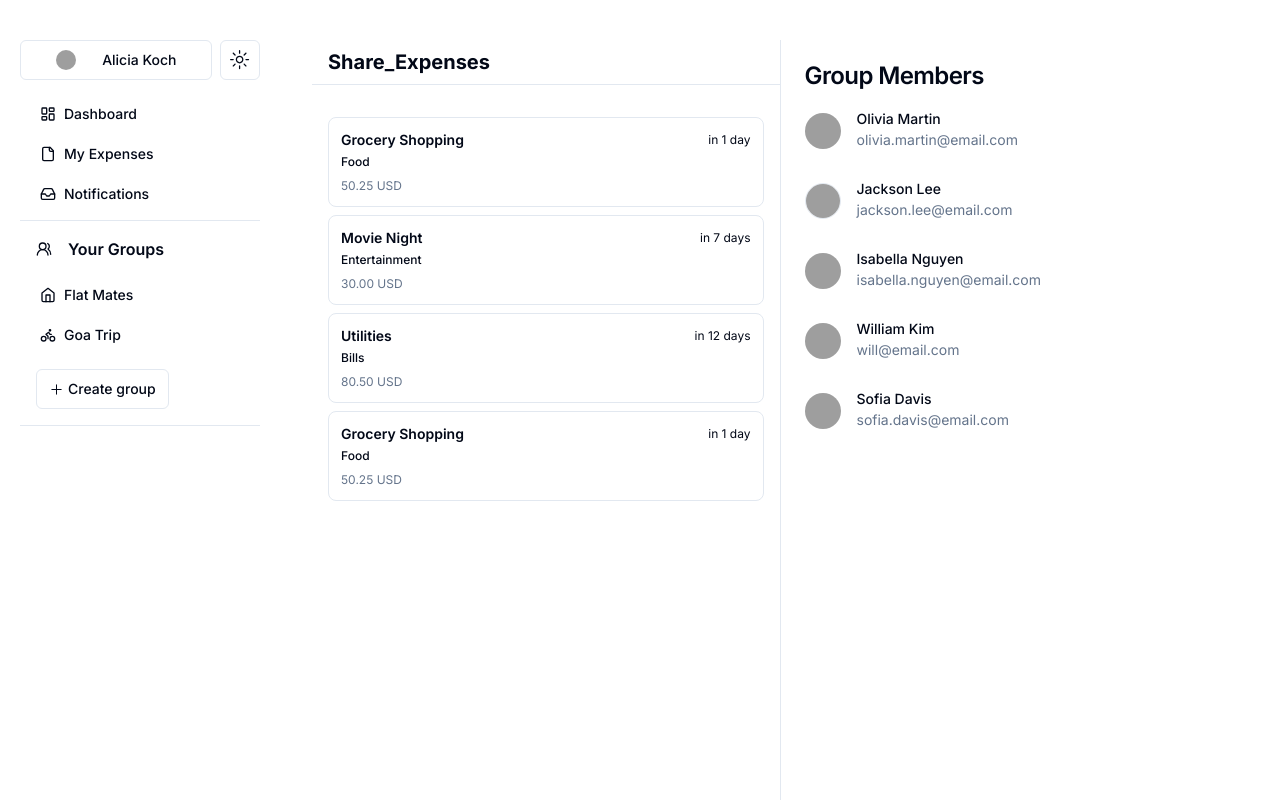
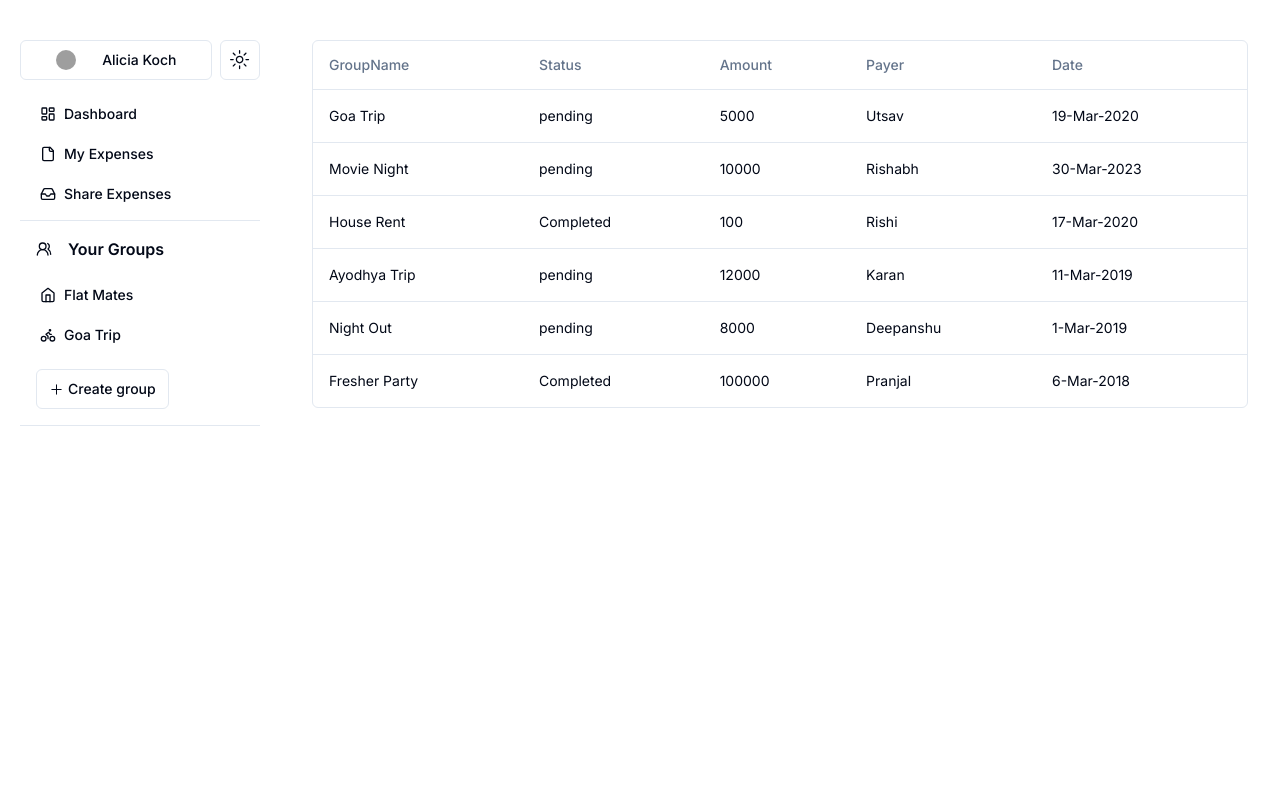
Before and after one commit to utsav82/paye, a Next.js app: page /dashboard/Share_Expenses in a window 1280 px wide. Shown: the top 800 px of the page. Built offline with nearby package versions, Linux system fonts and the light colour scheme; grey boxes are pictures that could not be loaded.

Commit message:
share_expense

```diff
--- /dev/null
+++ b/app/dashboard/Share_Expenses/page.jsx
@@ -0,0 +1,84 @@
+import React from "react";
+import DataTable from "@/components/ui/tabledata";
+
+const data = [
+  {
+    id: "728ed52f",
+    amount: 5000,
+    status: "pending",
+    groupName: "Goa Trip",
+    payer: "Utsav",
+    date: "19-Mar-2020",
+  },
+  {
+    id: "728ed52g",
+    amount: 10000,
+    status: "pending",
+    groupName: "Movie Night",
+    payer: "Rishabh",
+    date: "30-Mar-2023",
+  },
+  {
+    id: "728ed52h",
+    amount: 100,
+    status: "Completed",
+    groupName: "House Rent",
+    payer: "Rishi",
+    date: "17-Mar-2020",
+  },
+  {
+    id: "728ed52i",
+    amount: 12000,
+    status: "pending",
+    groupName: "Ayodhya Trip",
+    payer: "Karan",
+    date: "11-Mar-2019",
+  },
+  {
+    id: "728ed52j",
+    amount: 8000,
+    status: "pending",
+    groupName: "Night Out",
+    payer: "Deepanshu",
+    date: "1-Mar-2019",
+  },
+  {
+    id: "728ed52k",
+    amount: 100000,
+    status: "Completed",
+    groupName: "Fresher Party",
+    payer: "Pranjal",
+    date: "6-Mar-2018",
+  },
+];
+const columns = [
+  {
+    accessorKey: "groupName",
+    header: "GroupName",
+  },
+  {
+    accessorKey: "status",
+    header: "Status",
+  },
+  {
+    accessorKey: "amount",
+    header: "Amount",
+  },
+  {
+    accessorKey: "payer",
+    header: "Payer",
+  },
+  {
+    accessorKey: "date",
+    header: "Date",
+  },
+];
+const page = () => {
+  return (
+    <div className="container mx-auto py-10">
+      <DataTable columns={columns} data={data} />
+    </div>
+  );
+};
+
+export default page;
--- a/app/dashboard/expenses/page.jsx
+++ b/app/dashboard/expenses/page.jsx
@@ -1,64 +1,11 @@
-import React from "react";
-import DataTable from "@/components/ui/tabledata";
+import React from 'react'
 
-const data = [
-  {
-    id: "728ed52f",
-    amount: 5000,
-    status: "pending",
-    groupName: "Goa Trip",
-  },
-  {
-    id: "728ed52g",
-    amount: 10000,
-    status: "pending",
-    groupName: "Movie Night",
-  },
-  {
-    id: "728ed52h",
-    amount: 100,
-    status: "Completed",
-    groupName: "House Rent",
-  },
-  {
-    id: "728ed52i",
-    amount: 12000,
-    status: "pending",
-    groupName: "Ayodhya Trip",
-  },
-  {
-    id: "728ed52j",
-    amount: 8000,
-    status: "pending",
-    groupName: "Night Out",
-  },
-  {
-    id: "728ed52k",
-    amount: 100000,
-    status: "Completed",
-    groupName: "Fresher Party",
-  },
-];
-const columns = [
-  {
-    accessorKey: "groupName",
-    header: "GroupName",
-  },
-  {
-    accessorKey: "status",
-    header: "Status",
-  },
-  {
-    accessorKey: "amount",
-    header: "Amount",
-  },
-];
-const page = () => {
+function page() {
   return (
-    <div className="container mx-auto py-10">
-      <DataTable columns={columns} data={data} />
+    <div>
+      Expenses Page
     </div>
-  );
-};
+  )
+}
 
-export default page;
+export default page
--- a/app/dashboard/notifications/page.jsx
+++ /dev/null
@@ -1,11 +0,0 @@
-import React from 'react'
-
-const page = () => {
-  return (
-    <div>
-      Notifications page
-    </div>
-  )
-}
-
-export default page
--- a/components/side-nav.jsx
+++ b/components/side-nav.jsx
@@ -27,9 +27,9 @@
                         variant: "ghost",
                     },
                     {
-                        title: "Notifications",
+                        title: "Share Expenses",
                         icon: Inbox,
-                        href: "/dashboard/notifications",
+                        href: "/dashboard/Share_Expenses",
                         variant: "ghost",
                     },
                 ]}
--- a/components/ui/tabledata.jsx
+++ b/components/ui/tabledata.jsx
@@ -1,4 +1,6 @@
 "use client";
+import { useState } from "react";
+import { Button, Modal } from "flowbite-react";
 
 import {
   ColumnDef,
@@ -16,6 +18,14 @@
   TableRow,
 } from "@/components/ui/table";
 
+import {
+  DropdownMenu,
+  DropdownMenuContent,
+  DropdownMenuItem,
+  DropdownMenuLabel,
+  DropdownMenuSeparator,
+  DropdownMenuTrigger,
+} from "@/components/ui/dropdown-menu";
 
 const DataTable = ({ columns, data }) => {
   const table = useReactTable({
@@ -23,6 +33,7 @@
     columns,
     getCoreRowModel: getCoreRowModel(),
   });
+  const [openModal, setOpenModal] = useState(false);
   return (
     <div className="rounded-md border">
       <Table>
--- a/package.json
+++ b/package.json
@@ -26,6 +26,7 @@
     "clsx": "^2.1.0",
     "cmdk": "^0.2.0",
     "date-fns": "^3.2.0",
+    "flowbite-react": "^0.7.2",
     "lucide-react": "^0.309.0",
     "next": "14.0.4",
     "next-themes": "^0.2.1",
```
Also changed, not shown: 1 other file (tests, documents, lock files or other folders).
